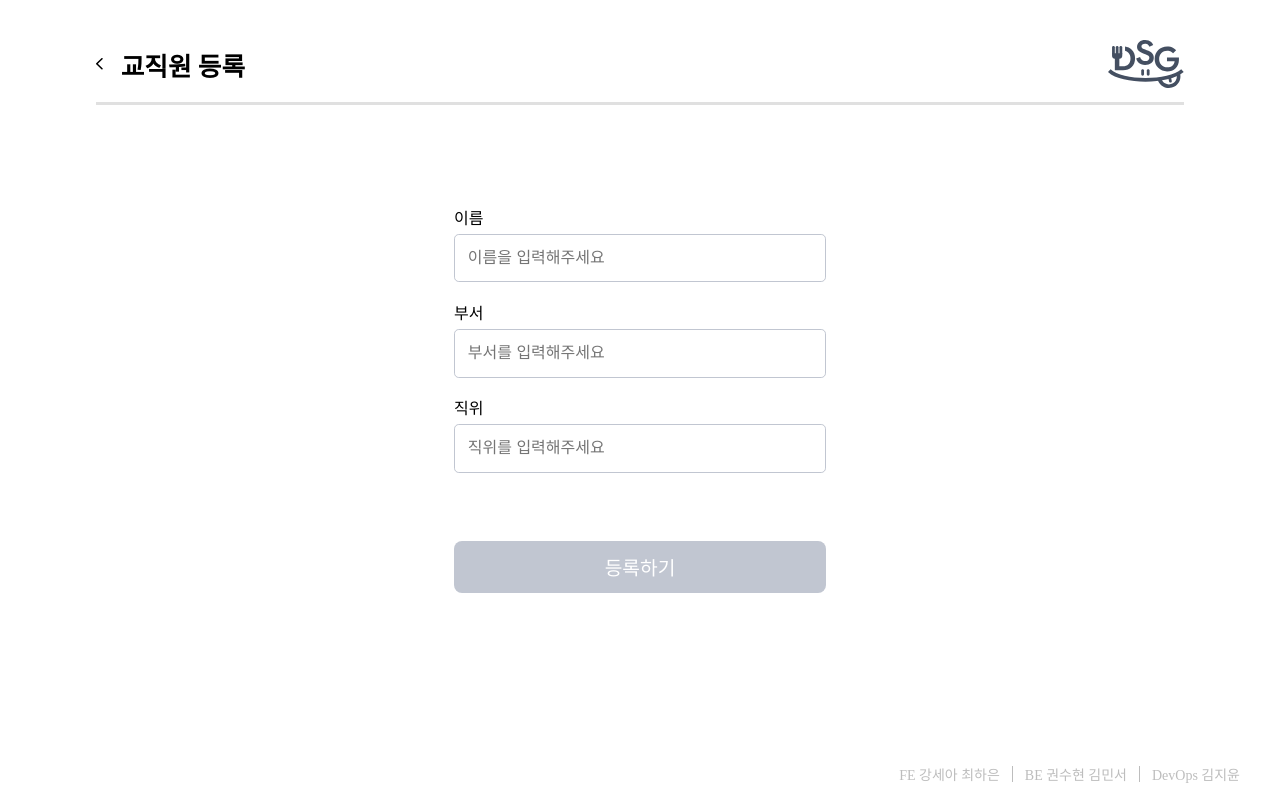
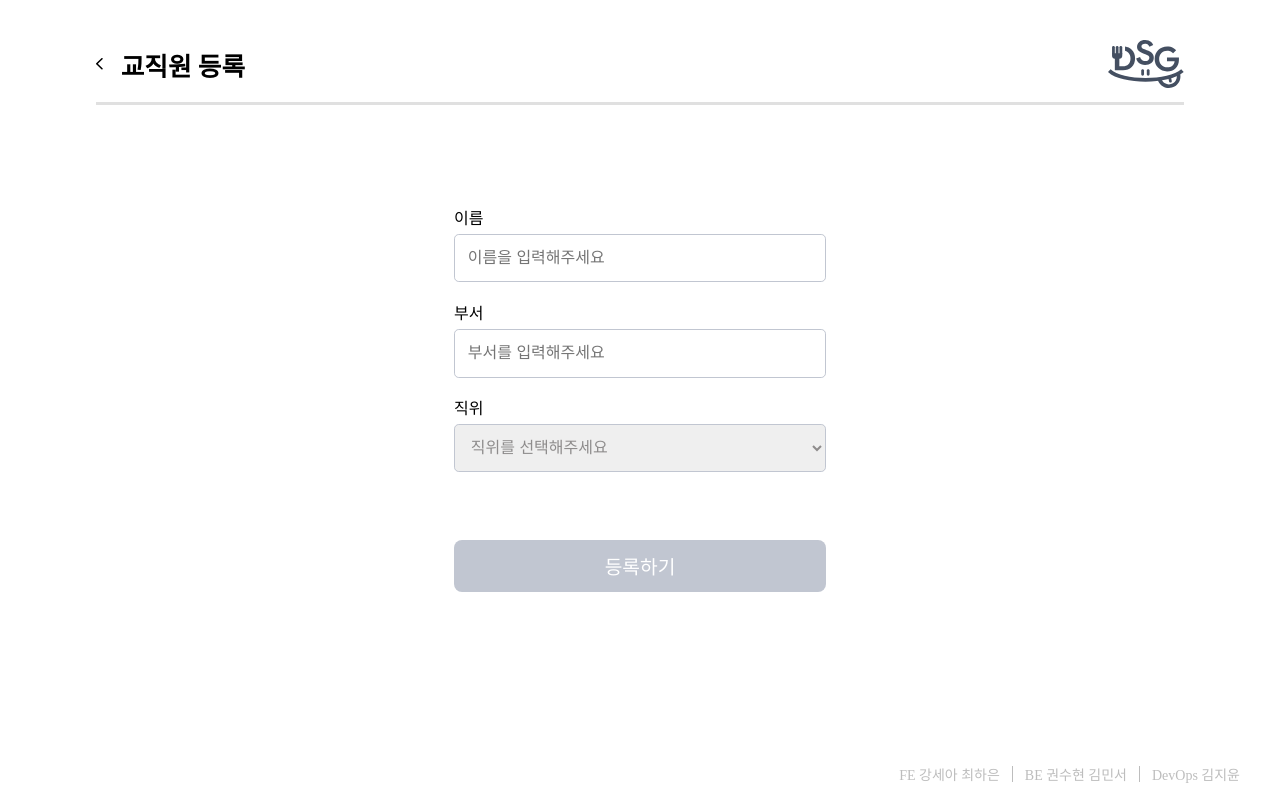
Before and after one commit to 2026DSG/DSG_Frontend, a React (Vite) app: page /admin/teachers/new in a window 1280 px wide. Built offline with nearby package versions, Linux system fonts and the light colour scheme; no server answers.

Commit message:
fix: 직위 입력 부분 드롭다운으로 수정

```diff
--- a/src/pages/admin/TeacherCreatePage.tsx
+++ b/src/pages/admin/TeacherCreatePage.tsx
@@ -53,12 +53,18 @@ const TeacherCreatePage = () => {
             </FormGroup>
             <FormGroup>
               <FormSpan>직위</FormSpan>
-              <FormInput
-                type="text"
+              <FormSelect
                 value={position}
-                placeholder="직위를 입력해주세요"
+                isEmpty={!position}
                 onChange={(e) => setPosition(e.target.value)}
-              ></FormInput>
+              >
+                <option value="" disabled>
+                  직위를 선택해주세요
+                </option>
+                <option value="teacher">교원</option>
+                <option value="general">일반직</option>
+                <option value="industrial">산학견임</option>
+              </FormSelect>
             </FormGroup>
           </TeacherForm>
           <CreateButton onClick={handleCreate} disabled={isDisabled}>
@@ -119,6 +125,14 @@ const FormInput = styled.input`
   font-size: 20px;
 `;
 
+const FormSelect = styled.select<{ isEmpty: boolean }>`
+  border: 1px solid #c1c6d1;
+  border-radius: 6px;
+  padding: 18px 16px;
+  font-size: 20px;
+  color: ${({ isEmpty }) => (isEmpty ? "#8e8c8c" : "#000")};
+`;
+
 const CreateButton = styled.button<{ disabled: boolean }>`
   font-size: 24px;
   color: white;
```
